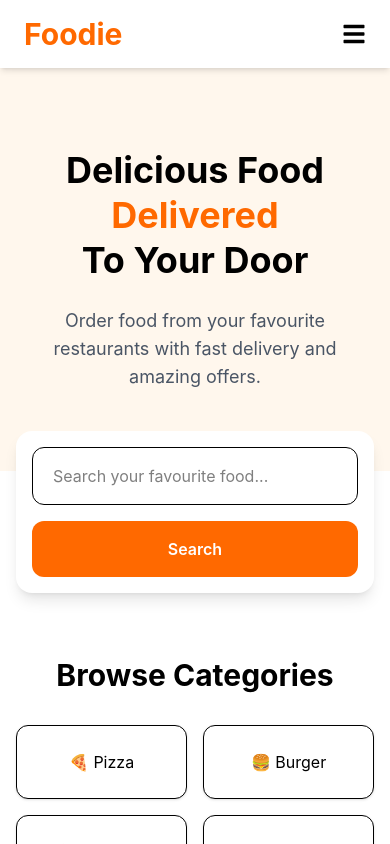
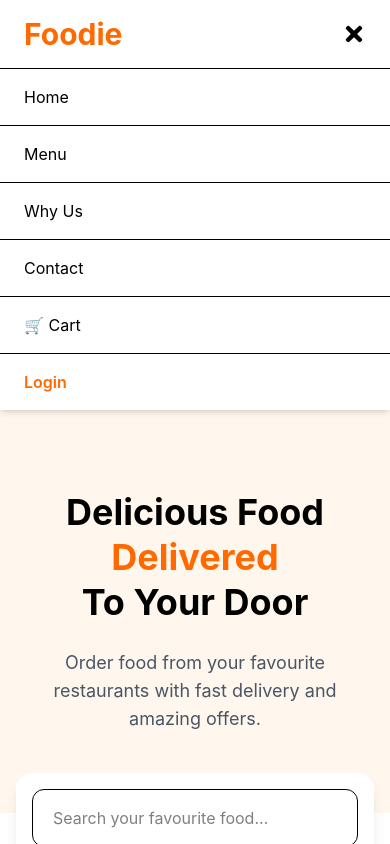
Before and after one commit to kishore-404-dotcom/food-delivery-app, a React (Vite) app in the folder client/: page / in a window 390 px wide. Both pictures are taken after a click on the button 354 px from the left and 34 px from the top of the page. Shown: the top 844 px of the page. Built offline with nearby package versions, Linux system fonts and the light colour scheme.

Commit message:
chore: install axios abd prepare api services

```diff
--- a/client/package.json
+++ b/client/package.json
@@ -11,6 +11,7 @@
   },
   "dependencies": {
     "@tailwindcss/vite": "^4.3.2",
+    "axios": "^1.18.1",
     "react": "^19.2.7",
     "react-dom": "^19.2.7",
     "react-hook-form": "^7.81.0",
--- a/client/src/components/Navbar.tsx
+++ b/client/src/components/Navbar.tsx
@@ -1,7 +1,10 @@
-import { FaShoppingCart, FaBars } from "react-icons/fa";
+import { FaShoppingCart, FaBars, FaTimes } from "react-icons/fa";
 import { Link } from "react-router-dom";
+import { useState } from "react";
 
 function Navbar() {
+  const [isMenuOpen, setIsMenuOpen] = useState(false);
+
   return (
     <nav className="sticky top-0 z-50 bg-white shadow-md">
       <div className="mx-auto flex max-w-7xl items-center justify-between px-6 py-4">
@@ -16,7 +19,10 @@ function Navbar() {
 
         {/* Desktop Navigation */}
         <ul className="hidden items-center gap-8 font-medium md:flex">
-          <li><Link to="/">Home</Link></li>
+          <li>
+            <Link to="/">Home</Link>
+          </li>
+
           <li>
             <a href="#categories">Menu</a>
           </li>
@@ -32,8 +38,12 @@ function Navbar() {
 
         {/* Desktop Right Side */}
         <div className="hidden items-center gap-6 md:flex">
-          <Link to="/cart" className="relative">
+          <Link
+            to="/cart"
+            className="relative"
+          >
             <FaShoppingCart size={24} />
+
             <span className="absolute -right-2 -top-2 flex h-5 w-5 items-center justify-center rounded-full bg-orange-500 text-xs text-white">
               0
             </span>
@@ -48,10 +58,91 @@ function Navbar() {
         </div>
 
         {/* Mobile Menu Button */}
-        <button className="text-2xl md:hidden">
-          <FaBars />
+        <button
+          onClick={() => setIsMenuOpen(!isMenuOpen)}
+          className="text-2xl md:hidden"
+        >
+          {isMenuOpen ? <FaTimes /> : <FaBars />}
         </button>
+      </div>
 
+      {/* Mobile Menu */}
+      <div
+        className={`overflow-hidden border-t bg-white transition-all duration-300 ease-in-out md:hidden ${
+          isMenuOpen
+            ? "max-h-96 opacity-100"
+            : "max-h-0 opacity-0 border-t-0"
+        }`}
+      >
+        <ul className="flex flex-col">
+
+          {/* Home */}
+          <li>
+            <Link
+              to="/"
+              onClick={() => setIsMenuOpen(false)}
+              className="block border-b px-6 py-4 hover:bg-orange-50"
+            >
+              Home
+            </Link>
+          </li>
+
+          {/* Menu */}
+          <li>
+            <a
+              href="#categories"
+              onClick={() => setIsMenuOpen(false)}
+              className="block border-b px-6 py-4 hover:bg-orange-50"
+            >
+              Menu
+            </a>
+          </li>
+
+          {/* Why Us */}
+          <li>
+            <a
+              href="#why-us"
+              onClick={() => setIsMenuOpen(false)}
+              className="block border-b px-6 py-4 hover:bg-orange-50"
+            >
+              Why Us
+            </a>
+          </li>
+
+          {/* Contact */}
+          <li>
+            <a
+              href="#footer"
+              onClick={() => setIsMenuOpen(false)}
+              className="block border-b px-6 py-4 hover:bg-orange-50"
+            >
+              Contact
+            </a>
+          </li>
+
+          {/* Cart */}
+          <li>
+            <Link
+              to="/cart"
+              onClick={() => setIsMenuOpen(false)}
+              className="block border-b px-6 py-4 hover:bg-orange-50"
+            >
+              🛒 Cart
+            </Link>
+          </li>
+
+          {/* Login */}
+          <li>
+            <Link
+              to="/login"
+              onClick={() => setIsMenuOpen(false)}
+              className="block px-6 py-4 font-semibold text-orange-500 hover:bg-orange-50"
+            >
+              Login
+            </Link>
+          </li>
+
+        </ul>
       </div>
     </nav>
   );
```
Also changed, not shown: client/src/hooks/useCart.ts (added), client/src/layouts/MainLayout.tsx (added), client/src/services/api.ts (added), client/src/types/food.ts (added), client/src/utils/formatPrice.ts (added), 1 other file (tests, documents, lock files or other folders).
